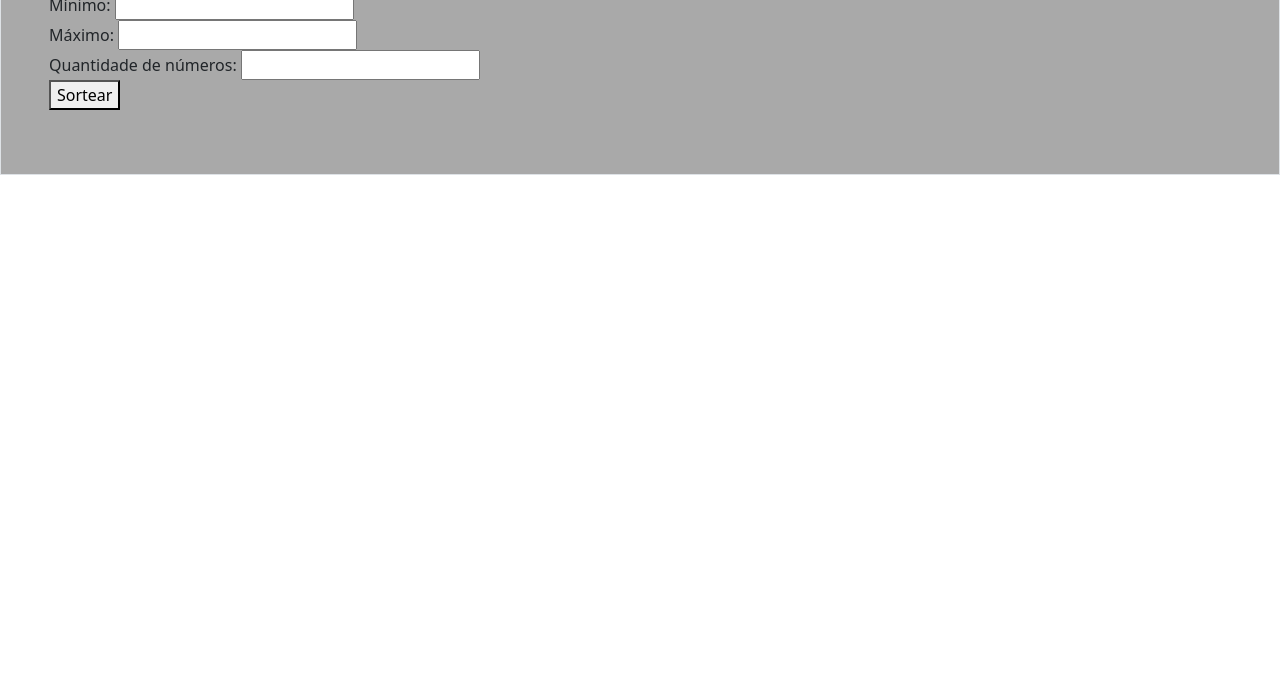
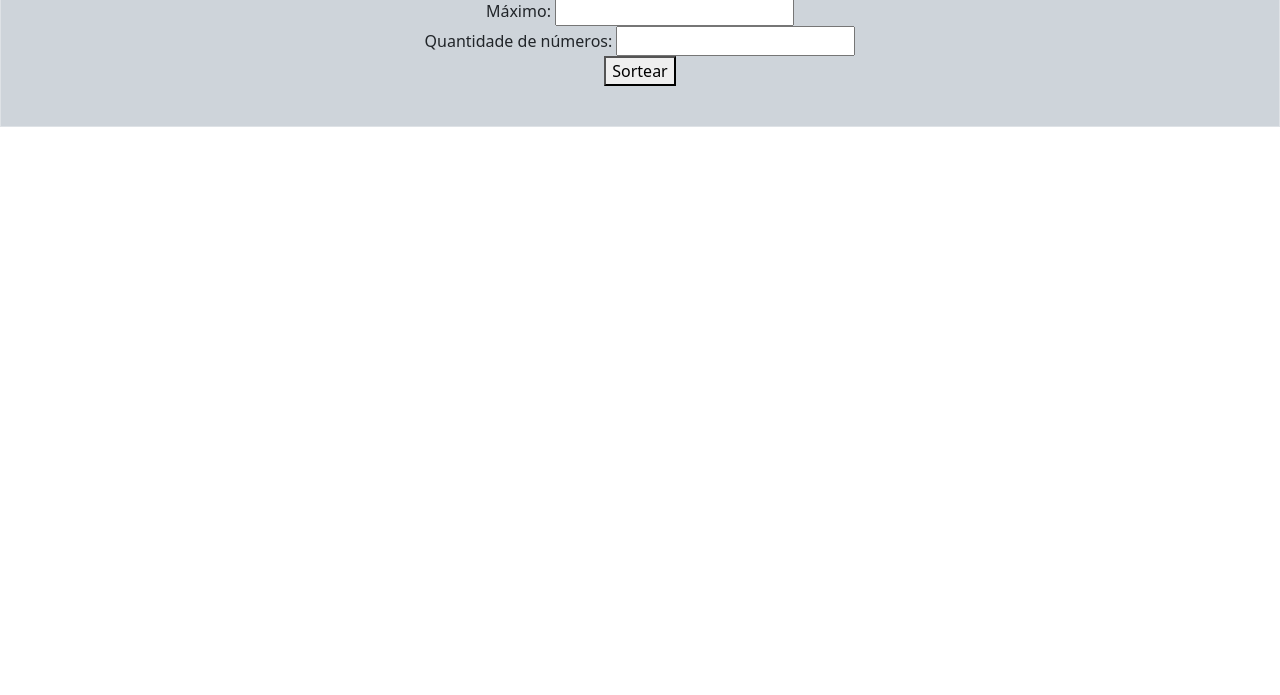
Before and after one commit to MatheusParpinelli/Sorteador, a plain HTML site: page docs/index.html in a window 1280 px wide. Shown: the part 105-800 px from the top of the page. Drawn offline with nearby package versions, Linux system fonts and the light colour scheme.

Commit message:
Update index.html

```diff
--- a/docs/index.html
+++ b/docs/index.html
@@ -10,7 +10,7 @@
     <title>Sorteador</title>
 </head>
 <body>
-    <div class="col p-5 border classe2">
+    <div class="container-fluid border p-4 md text-center bg-dark-subtle">
         <!--Desenvolva um sorteador de numeros com intervalo-->
        <div class=""> <h2>Sorteador de números</h2> </div>
         <label for="min">Mínimo:</label>
```
